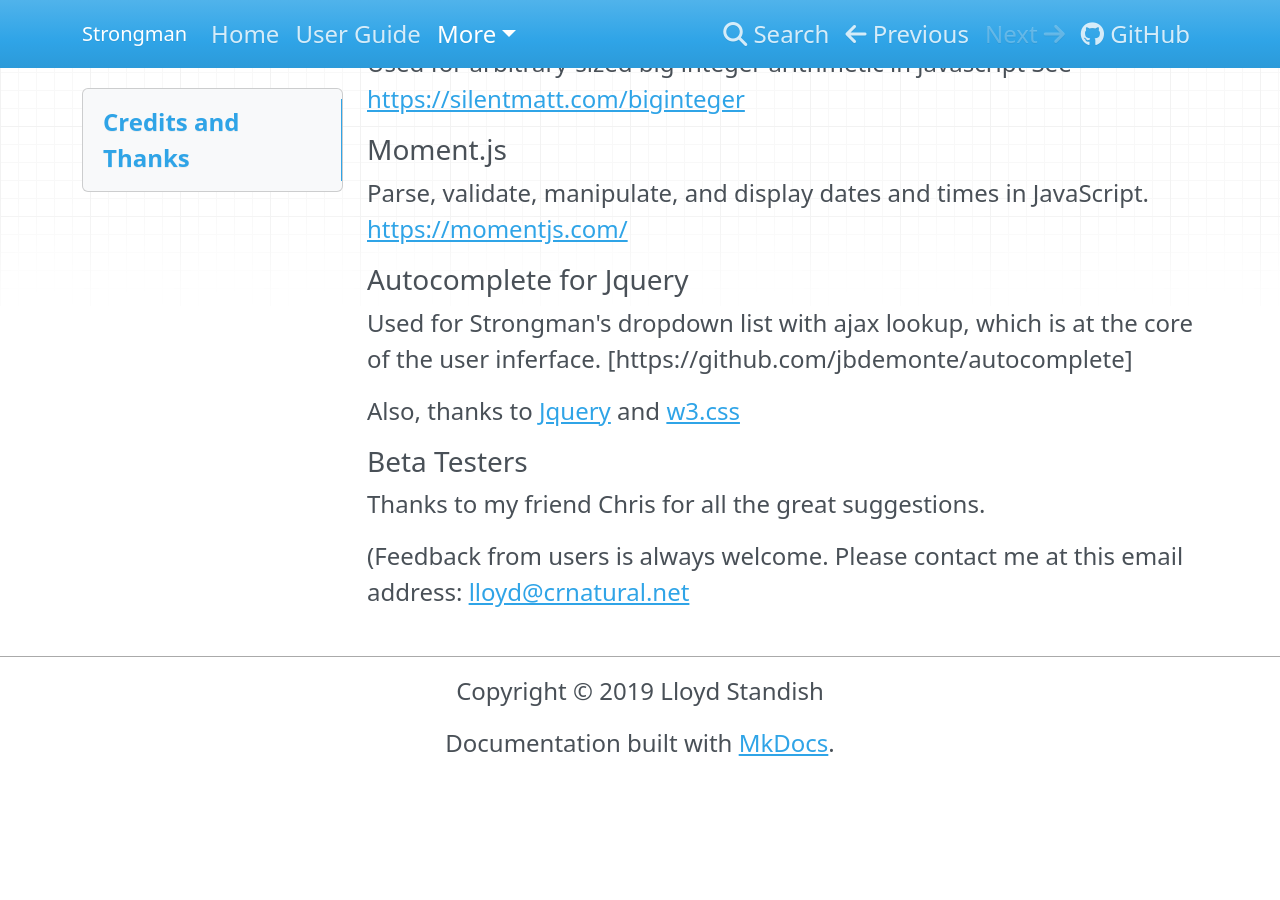
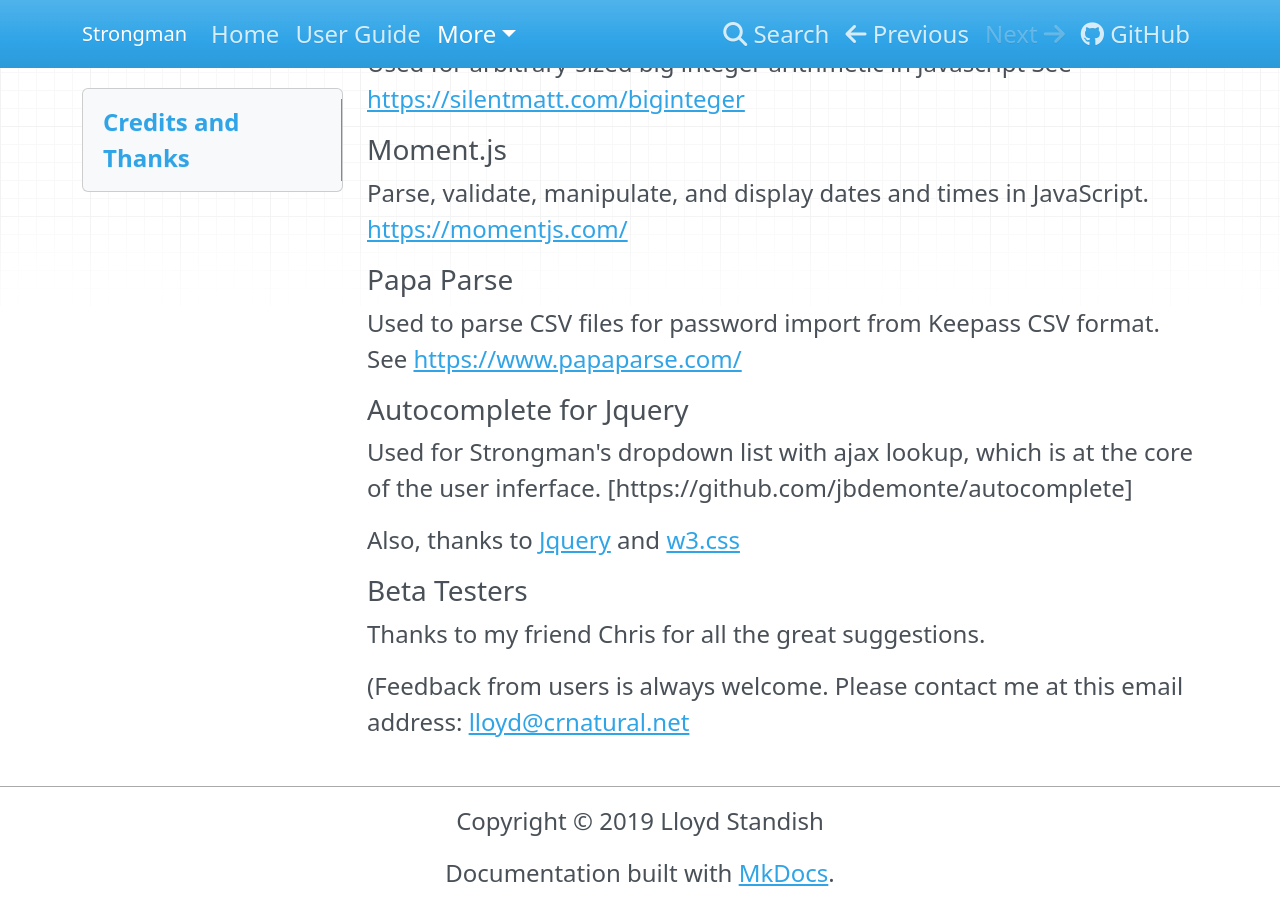
Before and after one commit to lstandish/strongman-md, an MkDocs documentation site: the page built from docs/more/credits.md, in a window 1280 px wide and 900 px high, scrolled down 1430 px. Built offline with MkDocs 1.6.1, drawn with Linux system fonts in a browser that asks for light colours; before the commit the page ends 2207 px from its top, so only the background shows below that.

Commit message:
add papaparse credit

```diff
--- a/docs/more/credits.md
+++ b/docs/more/credits.md
@@ -38,6 +38,11 @@
 
 Parse, validate, manipulate, and display dates and times in JavaScript. [https://momentjs.com/](https://momentjs.com/)
 
+### Papa Parse
+
+Used to parse CSV files for password import from Keepass CSV format.
+See [https://www.papaparse.com/](https://www.papaparse.com/)
+
 ### Autocomplete for Jquery
 
 Used for Strongman's dropdown list with ajax lookup, which is at the core of the user inferface. [https://github.com/jbdemonte/autocomplete]
```
